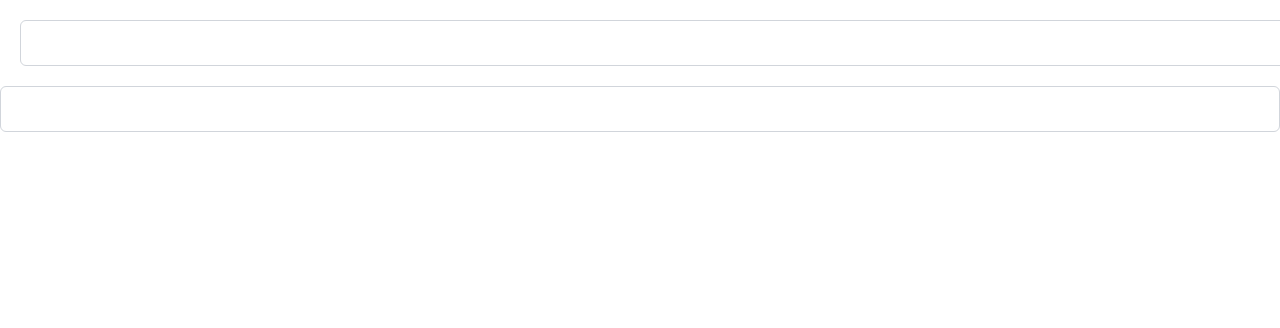
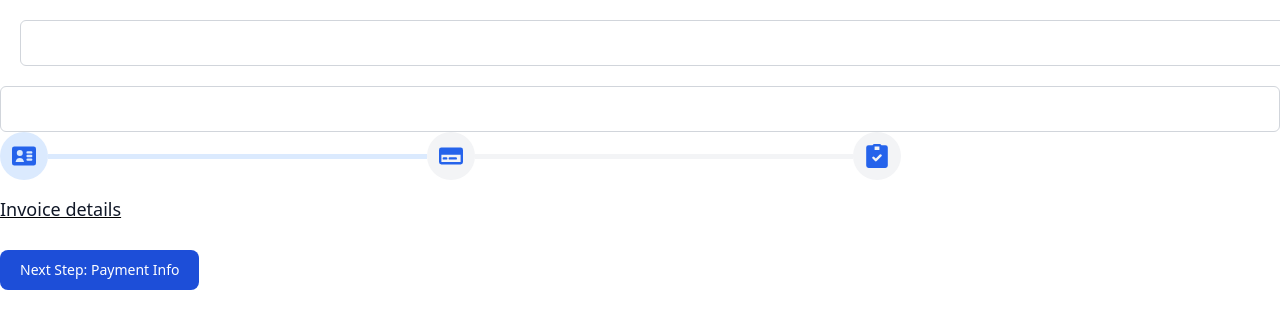
Before and after one commit to mehrnaz-ghaffar/ocserv-frontend, a Vue app: page / in a window 1280 px wide. Shown: the top 328 px of the page. Built offline with nearby package versions, Linux system fonts and the light colour scheme.

Commit message:
chore:added OStepper

```diff
--- /dev/null
+++ b/src/components/UI/OStepper.vue
@@ -0,0 +1,85 @@
+<script>
+// export default defineComponent({
+//   setup() {},
+// });
+</script>
+
+<template>
+  <ol class="flex items-center w-full mb-4 sm:mb-5">
+    <li
+      class="flex w-full items-center text-blue-600 dark:text-blue-500 after:content-[''] after:w-full after:h-1 after:border-b after:border-blue-100 after:border-4 after:inline-block dark:after:border-blue-800"
+    >
+      <div
+        class="flex items-center justify-center w-10 h-10 bg-blue-100 rounded-full lg:h-12 lg:w-12 dark:bg-blue-800 shrink-0"
+      >
+        <svg
+          class="w-4 h-4 text-blue-600 lg:w-6 lg:h-6 dark:text-blue-300"
+          aria-hidden="true"
+          xmlns="http://www.w3.org/2000/svg"
+          fill="currentColor"
+          viewBox="0 0 20 16"
+        >
+          <path
+            d="M18 0H2a2 2 0 0 0-2 2v12a2 2 0 0 0 2 2h16a2 2 0 0 0 2-2V2a2 2 0 0 0-2-2ZM6.5 3a2.5 2.5 0 1 1 0 5 2.5 2.5 0 0 1 0-5ZM3.014 13.021l.157-.625A3.427 3.427 0 0 1 6.5 9.571a3.426 3.426 0 0 1 3.322 2.805l.159.622-6.967.023ZM16 12h-3a1 1 0 0 1 0-2h3a1 1 0 0 1 0 2Zm0-3h-3a1 1 0 1 1 0-2h3a1 1 0 1 1 0 2Zm0-3h-3a1 1 0 1 1 0-2h3a1 1 0 1 1 0 2Z"
+          />
+        </svg>
+      </div>
+    </li>
+    <li
+      class="flex w-full items-center after:content-[''] after:w-full after:h-1 after:border-b after:border-gray-100 after:border-4 after:inline-block dark:after:border-gray-700"
+    >
+      <div
+        class="flex items-center justify-center w-10 h-10 bg-gray-100 rounded-full lg:h-12 lg:w-12 dark:bg-gray-700 shrink-0"
+      >
+        <svg
+          class="w-4 h-4 text-blue-600 lg:w-6 lg:h-6 dark:text-blue-300"
+          aria-hidden="true"
+          xmlns="http://www.w3.org/2000/svg"
+          fill="currentColor"
+          viewBox="0 0 20 14"
+        >
+          <path
+            d="M18 0H2a2 2 0 0 0-2 2v10a2 2 0 0 0 2 2h16a2 2 0 0 0 2-2V2a2 2 0 0 0-2-2ZM2 12V6h16v6H2Z"
+          />
+          <path
+            d="M6 8H4a1 1 0 0 0 0 2h2a1 1 0 0 0 0-2Zm8 0H9a1 1 0 0 0 0 2h5a1 1 0 1 0 0-2Z"
+          />
+        </svg>
+      </div>
+    </li>
+    <li class="flex items-center w-full">
+      <div
+        class="flex items-center justify-center w-10 h-10 bg-gray-100 rounded-full lg:h-12 lg:w-12 dark:bg-gray-700 shrink-0"
+      >
+        <svg
+          class="w-4 h-4 text-blue-600 lg:w-6 lg:h-6 dark:text-blue-300"
+          aria-hidden="true"
+          xmlns="http://www.w3.org/2000/svg"
+          fill="currentColor"
+          viewBox="0 0 18 20"
+        >
+          <path
+            d="M16 1h-3.278A1.992 1.992 0 0 0 11 0H7a1.993 1.993 0 0 0-1.722 1H2a2 2 0 0 0-2 2v15a2 2 0 0 0 2 2h14a2 2 0 0 0 2-2V3a2 2 0 0 0-2-2ZM7 2h4v3H7V2Zm5.7 8.289-3.975 3.857a1 1 0 0 1-1.393 0L5.3 12.182a1.002 1.002 0 1 1 1.4-1.436l1.328 1.289 3.28-3.181a1 1 0 1 1 1.392 1.435Z"
+          />
+        </svg>
+      </div>
+    </li>
+  </ol>
+  <form action="#">
+    <h3
+      class="mb-4 text-lg font-medium leading-none text-gray-900 dark:text-white"
+    >
+      Invoice details
+    </h3>
+    <div class="grid gap-4 mb-4 sm:grid-cols-2">
+      <!-- add register compnent here -->
+    </div>
+
+    <button
+      type="submit"
+      class="text-white bg-blue-700 hover:bg-blue-800 focus:ring-4 focus:outline-none focus:ring-blue-300 font-medium rounded-lg text-sm px-5 py-2.5 text-center dark:bg-blue-600 dark:hover:bg-blue-700 dark:focus:ring-blue-800"
+    >
+      Next Step: Payment Info
+    </button>
+  </form>
+</template>
--- a/src/components/authentiacate/registrationForm.vue
+++ b/src/components/authentiacate/registrationForm.vue
@@ -1,5 +1,6 @@
 <script setup lang="ts">
 import OInput from "../UI/OInput.vue";
+import Ostepper from "../UI/OStepper.vue";
 
 defineProps<{
   //   msg: string
@@ -10,5 +11,7 @@ defineProps<{
   <div class="text-xl bg-blue underline">
     <input type="text" class="input m-5" />
     <OInput />
+
+    <Ostepper />
   </div>
 </template>
```
Also changed, not shown: 1 other file (tests, documents, lock files or other folders).
